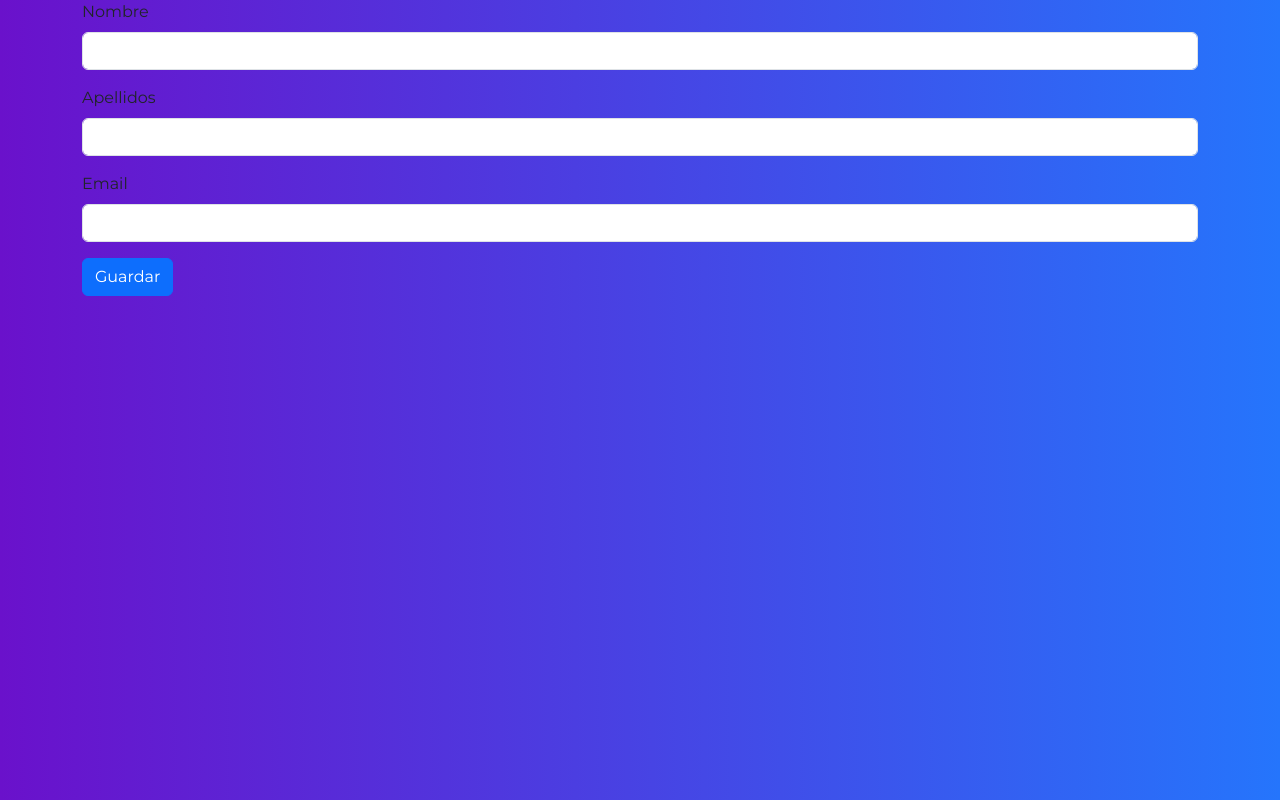
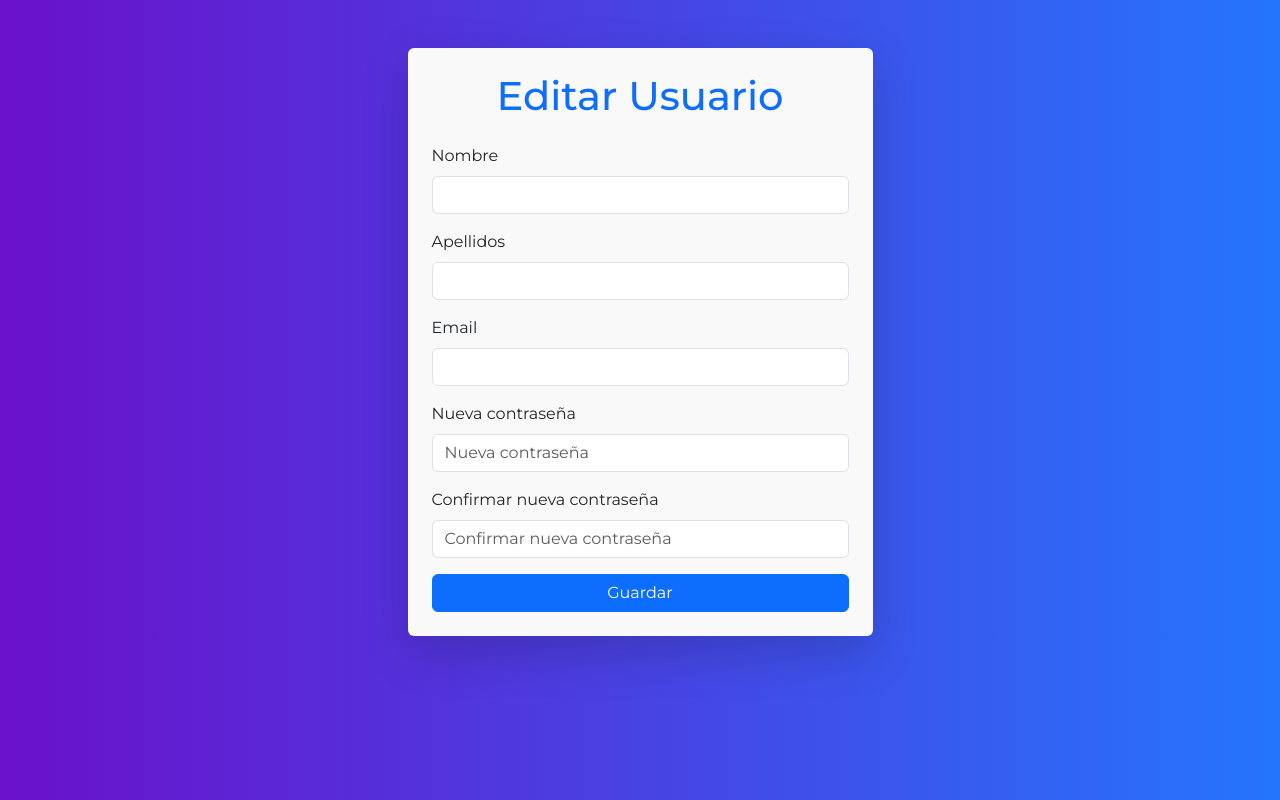
Before and after one commit to Elegimba/parquetematico_front, an Angular app: page /users/edit/1 in a window 1280 px wide. Built offline with nearby package versions, Linux system fonts and the light colour scheme; no server answers.

Commit message:
finalizado el login y registro, falta editar interfaz

```diff
--- a/src/app/pages/staff/edit-user/edit-user.component.html
+++ b/src/app/pages/staff/edit-user/edit-user.component.html
@@ -1,15 +1,42 @@
+<div class="container col-lg-5 col-md-8 col-sm-10 mt-5 p-4 rounded shadow-lg" style="background-color: #f9f9f9;">
+    <h1 class="text-center text-primary mb-4">Editar Usuario</h1>
     <form [formGroup]="formEdit" (ngSubmit)="onSubmit()">
+
         <div class="mb-3">
-        <label class="form-label">Nombre</label>
-        <input type="text" class="form-control" formControlName="name">
+            <label for="name" class="form-label">Nombre</label>
+            <input type="text" id="name" class="form-control" formControlName="name">
         </div>
+
         <div class="mb-3">
-        <label class="form-label">Apellidos</label>
-        <input type="text" class="form-control" formControlName="surnames">
+            <label for="surnames" class="form-label">Apellidos</label>
+            <input type="text" id="surnames" class="form-control" formControlName="surnames">
         </div>
+
         <div class="mb-3">
-        <label class="form-label">Email</label>
-        <input type="email" class="form-control" formControlName="email">
+            <label for="email" class="form-label">Email</label>
+            <input type="email" id="email" class="form-control" formControlName="email">
         </div>
+
+        <div class="mb-3">
+            <label for="password" class="form-label">Nueva contraseña</label>
+            <input type="password" id="password" class="form-control" formControlName="password"
+                placeholder="Nueva contraseña">
+            @if(formEdit.get('password')?.errors?.['minlength']) {
+            <p class="text-danger"><small>La contraseña debe tener más de 6 caracteres.</small></p>
+            }
+        </div>
+
+        <div class="mb-3">
+            <label for="confirmPassword" class="form-label">Confirmar nueva contraseña</label>
+            <input type="password" id="confirmPassword" class="form-control" formControlName="confirmPassword"
+                placeholder="Confirmar nueva contraseña">
+            @if (formEdit.get('password')?.value !== formEdit.get('confirmPassword')?.value) {
+            <p class="text-danger"><small>Las contraseñas no coinciden.</small></p>
+            }
+        </div>
+
+        <div class="d-grid">
             <button type="submit" class="btn btn-primary">Guardar</button>
+        </div>
     </form>
+</div>
--- a/src/app/pages/staff/edit-user/edit-user.component.ts
+++ b/src/app/pages/staff/edit-user/edit-user.component.ts
@@ -1,5 +1,5 @@
 import { Component, inject, Input } from '@angular/core';
-import { FormControl, FormGroup, ReactiveFormsModule } from '@angular/forms';
+import { AbstractControl, FormControl, FormGroup, ReactiveFormsModule, Validators } from '@angular/forms';
 import { Router } from '@angular/router';
 import { StaffService } from '../../../services/staff.service';
 
@@ -21,8 +21,22 @@ export class EditUserComponent {
   formEdit: FormGroup = new FormGroup({
     name: new FormControl(),
     surnames: new FormControl(),
-    email: new FormControl()
+    email: new FormControl(),
+    password: new FormControl('', [Validators.required, Validators.minLength(6)]),
+    confirmPassword: new FormControl('', [Validators.required, this.passwordValidator]),
   })
+
+  passwordValidator(form: AbstractControl) {
+    const passwordControl = form.get('password')
+    const repitePasswordControl = form.get('confirmPassword');
+
+    if (passwordControl?.value !== repitePasswordControl?.value) {
+      repitePasswordControl?.setErrors({ passwordvalidator: true });
+      return { passwordvalidator: true };
+    }
+
+    return null;
+  }
 
   async ngOnInit() {
     try {
@@ -30,7 +44,9 @@ export class EditUserComponent {
       this.formEdit.setValue({
         name: user.name,
         surnames: user.surnames,
-        email: user.email
+        email: user.email,
+        password: '',
+        confirmPassword: ''
 
       })
     } catch (error) {
@@ -41,8 +57,9 @@ export class EditUserComponent {
 
   async onSubmit() {
     try {
-      await this.staffServices.updateById(this.userId, this.formEdit.value)
-      this
+      if (this.formEdit.valid) {
+        await this.staffServices.updateById(this.userId, this.formEdit.value)
+      }
       this.router.navigateByUrl('/users')
     } catch (error) {
 
--- a/src/app/pages/users/register/register.component.ts
+++ b/src/app/pages/users/register/register.component.ts
@@ -28,12 +28,7 @@ export class RegisterComponent {
     return null;
   }
 
-  passwordMatch() {
-    if (this.refForm.get('password')?.value == this.refForm.get('confirmPassword')?.value) {
-      return true;
-    }
-    return false;
-  }
+
   refForm: FormGroup = new FormGroup({
 
     name: new FormControl('qwerty', [Validators.required]),
```
Lines whose indentation alone changed are shown as unchanged.
